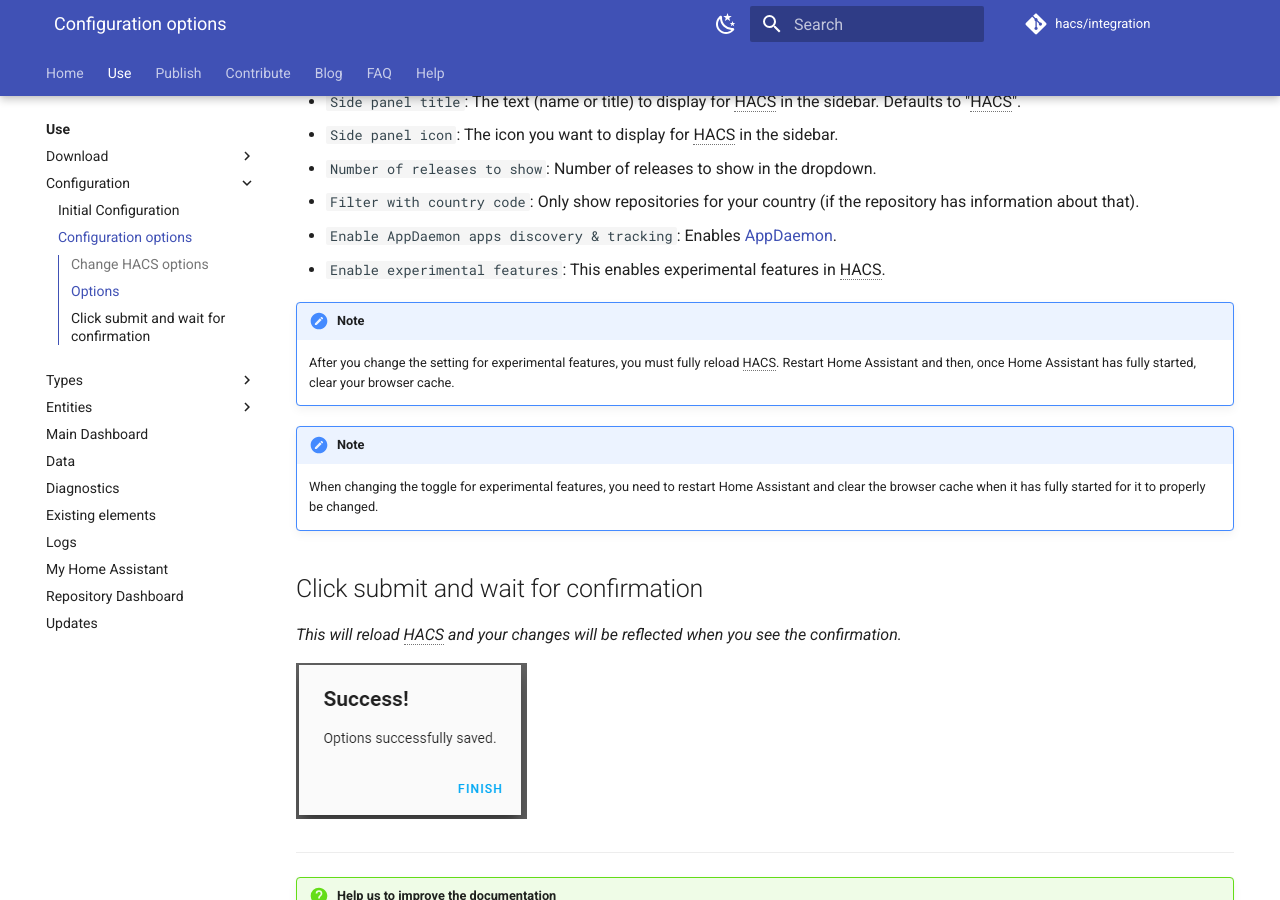
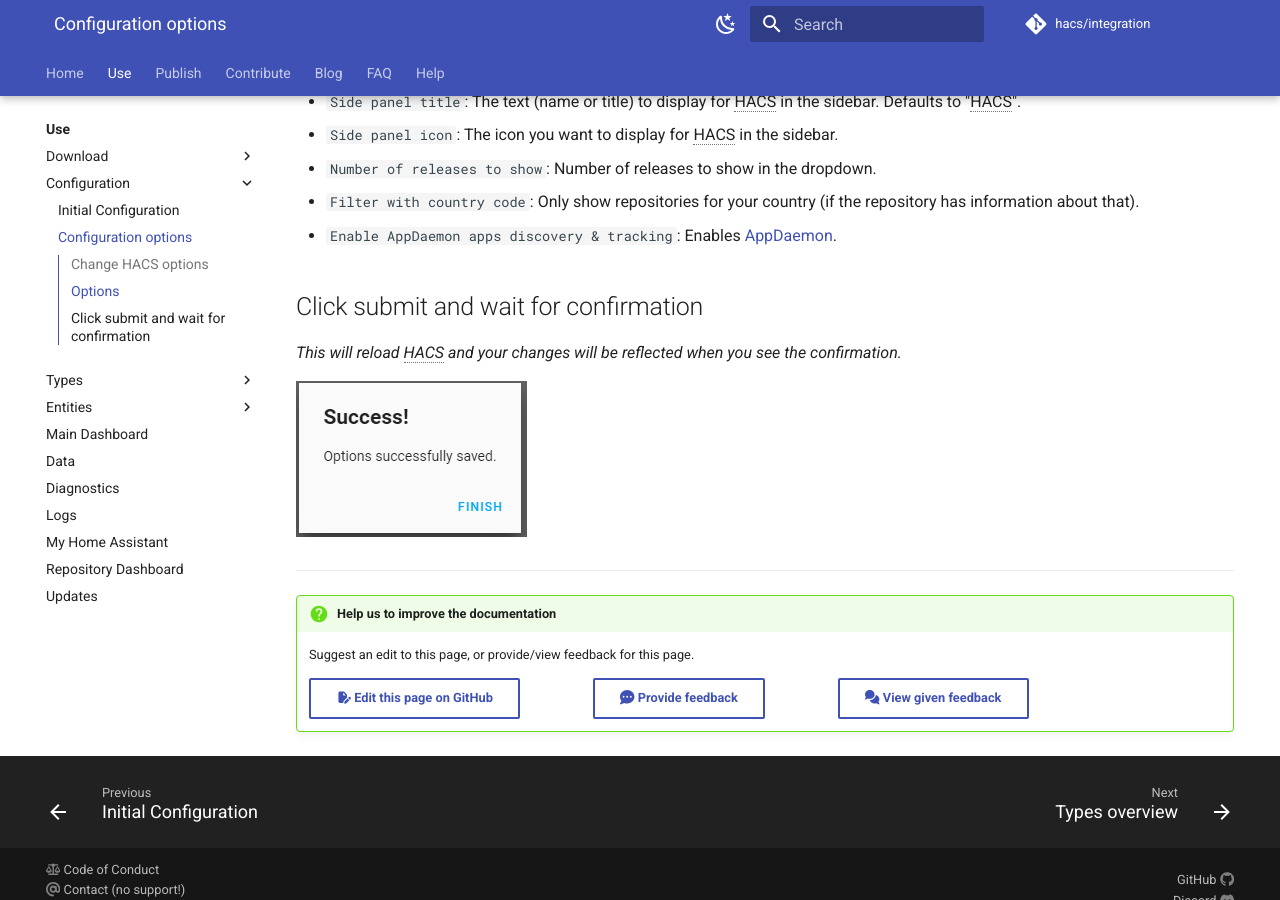
Before and after one commit to hacs/documentation, an MkDocs documentation site: the page built from source/docs/use/configuration/options.md, in a window 1280 px wide and 900 px high, scrolled down 1184 px. Built offline with MkDocs 1.6.1 and Material for MkDocs 9.7.7, drawn with Linux system fonts in a browser that asks for light colours; plug-ins that fetch from the network failed and are left out; comment, search, counter and statistics services are not loaded.

Commit message:
Remove experimental

```diff
--- a/mkdocs.yml
+++ b/mkdocs.yml
@@ -3,7 +3,7 @@ site_description: HACS gives you a powerful UI to handle downloads of all your c
 site_url: !ENV [SITE_URL, CF_PAGES_URL, "https://hacs.xyz"]
 repo_url: https://github.com/hacs/integration
 repo_name: hacs/integration
-remote_branch: !ENV [CF_PAGES_BRANCH, "experimental"]
+remote_branch: !ENV [CF_PAGES_BRANCH, "next"]
 docs_dir: source
 site_dir: build
 use_directory_urls: true
@@ -182,7 +182,6 @@ nav:
     - docs/use/dashboard.md
     - docs/use/data.md
     - docs/use/diagnostics.md
-    - docs/use/existing_elements.md
     - docs/use/logs.md
     - docs/use/my.md
     - docs/use/repository_dashboard.md
@@ -215,7 +214,7 @@ nav:
     - docs/faq/beta.md
     - docs/faq/custom_repositories.md
     - docs/faq/data_sources.md
-    - docs/faq/experimental_features.md
+    - docs/faq/existing_elements.md
     - docs/faq/github_account.md
     - docs/faq/ha_update.md
     - docs/faq/hassio_only.md
--- a/source/docs/use/configuration/options.md
+++ b/source/docs/use/configuration/options.md
@@ -23,14 +23,6 @@ description: 'Configuration options'
 - `Number of releases to show`: Number of releases to show in the dropdown.
 - `Filter with country code`: Only show repositories for your country (if the repository has information about that).
 - `Enable AppDaemon apps discovery & tracking`: Enables [AppDaemon](/docs/use/type/appdaemon.md).
-- `Enable experimental features`: This enables experimental features in HACS.
-
-!!! note
-    After you change the setting for experimental features, you must fully reload HACS. Restart Home Assistant and then, once Home Assistant has fully started, clear your browser cache.
-
-
-!!! note
-    When changing the toggle for experimental features, you need to restart Home Assistant and clear the browser cache when it has fully started for it to properly be changed.
 
 
 ## Click submit and wait for confirmation
--- a/source/overrides/partials/content.html
+++ b/source/overrides/partials/content.html
@@ -2,12 +2,6 @@
     <h1>{{ page.title | d(config.site_name, true)}}</h1>
 {% endif %}
 
-{% if page.meta.experimental %}
-    <div class="admonition example">
-        <p class="admonition-title">Experimental</p>
-        <p>This require <a href="/docs/faq/experimental_features">experimental features</a> enabled.</p>
-    </div>
-{% endif %}
 {{ page.content }}
 {% set splitpath = page.file.src_path.split("/") %}
 {% if page.meta and page.meta.generated and splitpath[-1] == "index.md" %}
```
Also changed, not shown: source/docs/faq/existing_elements.md (renamed from source/docs/use/existing_elements.md, +0 -1 lines), source/docs/faq/experimental_features.md (deleted, +0 -17 lines), source/docs/use/entities/update.md (+0 -1 lines).
